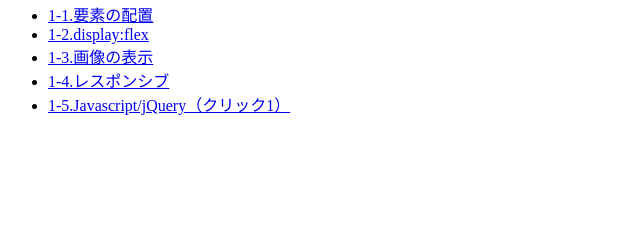
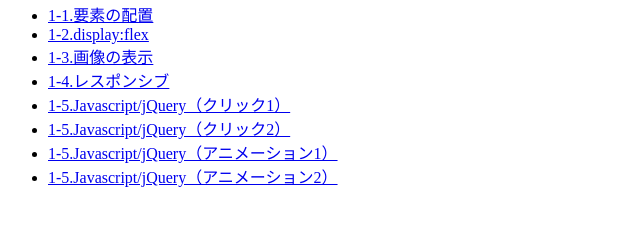
Before and after one commit to shima-hito2/study_app, a plain HTML site: page frontBasic.html in a window 1280 px wide. Shown: the part 87-312 px from the top of the page, without its empty margins (0-640 px from the left). Drawn offline with Linux system fonts and the light colour scheme.

Commit message:
1-8までの作業分

```diff
--- a/frontBasic.html
+++ b/frontBasic.html
@@ -26,6 +26,15 @@
                 <li>
                     <a href="download/1-5/1-5.zip" download="1-5.zip">1-5.Javascript/jQuery（クリック1）</a>
                 </li>
+                <li>
+                    <a href="download/1-6/1-6.zip" download="1-6.zip">1-5.Javascript/jQuery（クリック2）</a>
+                </li>
+                <li>
+                    <a href="download/1-7/1-7.zip" download="1-7.zip">1-5.Javascript/jQuery（アニメーション1）</a>
+                </li>
+                <li>
+                    <a href="download/1-8/1-8.zip" download="1-8.zip">1-5.Javascript/jQuery（アニメーション2）</a>
+                </li>
             </ul>
         </div>
     </body>
```
Also changed, not shown: download/1-7/1-7.txt (added), download/1-8/1-8.txt (added), 5 other files.
